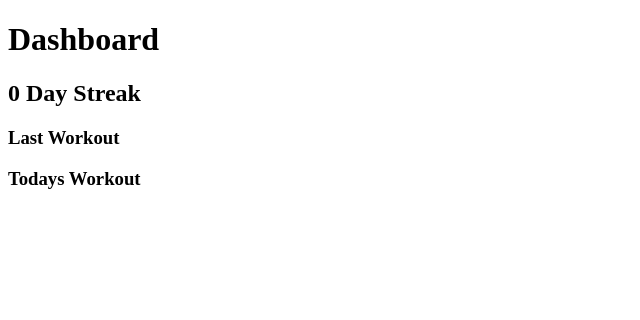
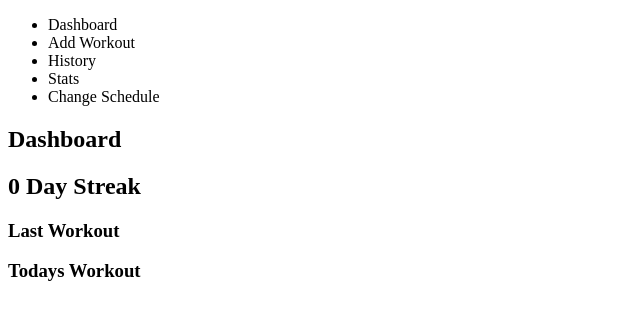
Before and after one commit to CamrynOS/devStrength, a plain HTML site: page index.html in a window 1280 px wide. Shown: the whole page, without its empty margins (0-640 px from the left). Drawn offline with Linux system fonts and the light colour scheme.

Commit message:
created li's for nav bar

```diff
--- a/index.html
+++ b/index.html
@@ -4,6 +4,14 @@
         <link rel="stylesheet" href="styles.css">
     </head>
     <body>
+        <nav>
+            <ul>
+                <li>Dashboard</li>
+                <li>Add Workout</li>
+                <li>History</li>
+                <li>Stats</li>
+                <li>Change Schedule</li>
+            </ul>
         <div id="dashboard" class="page">
             <h1 class="page-title">Dashboard</h1>
             <div id="streak-container">
```
